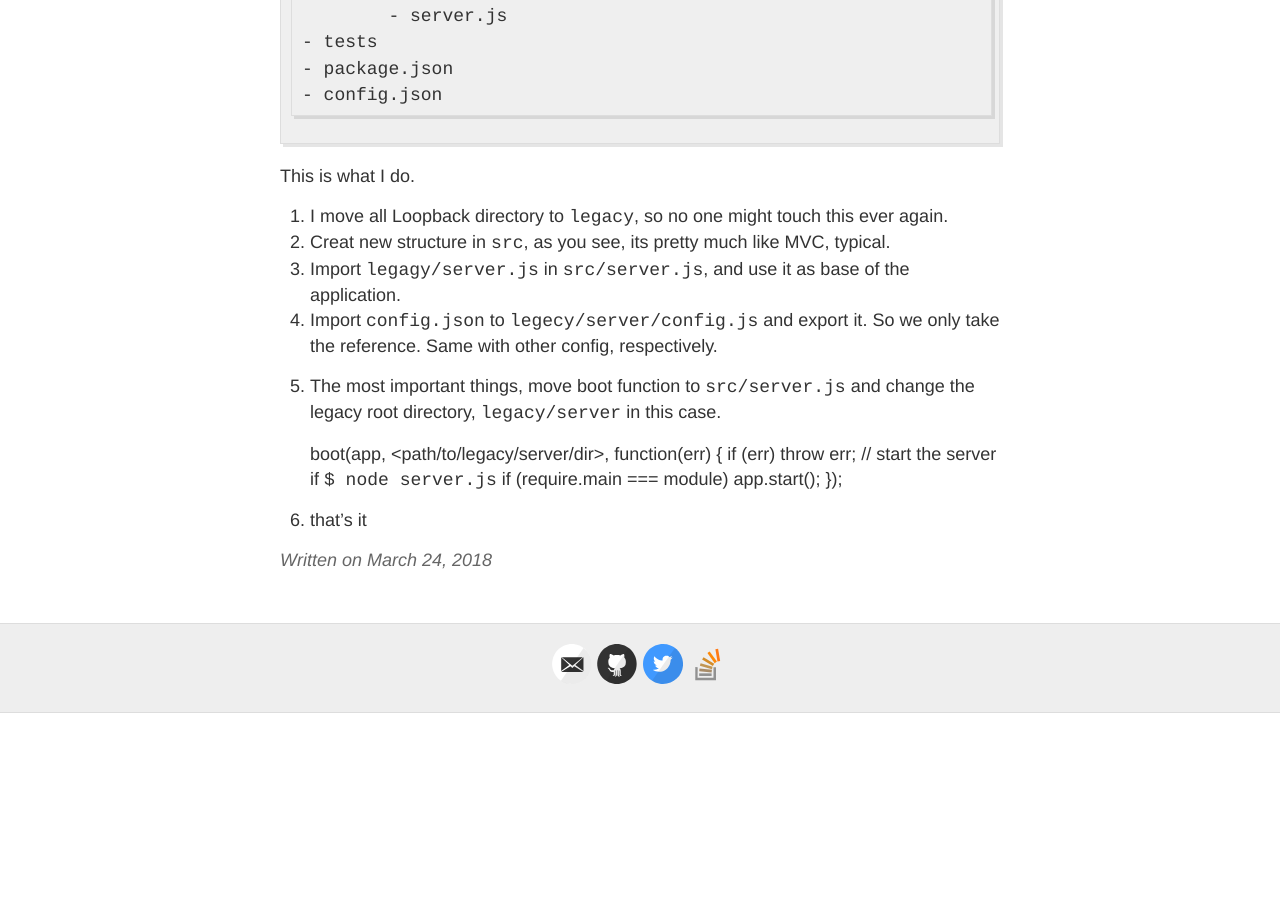
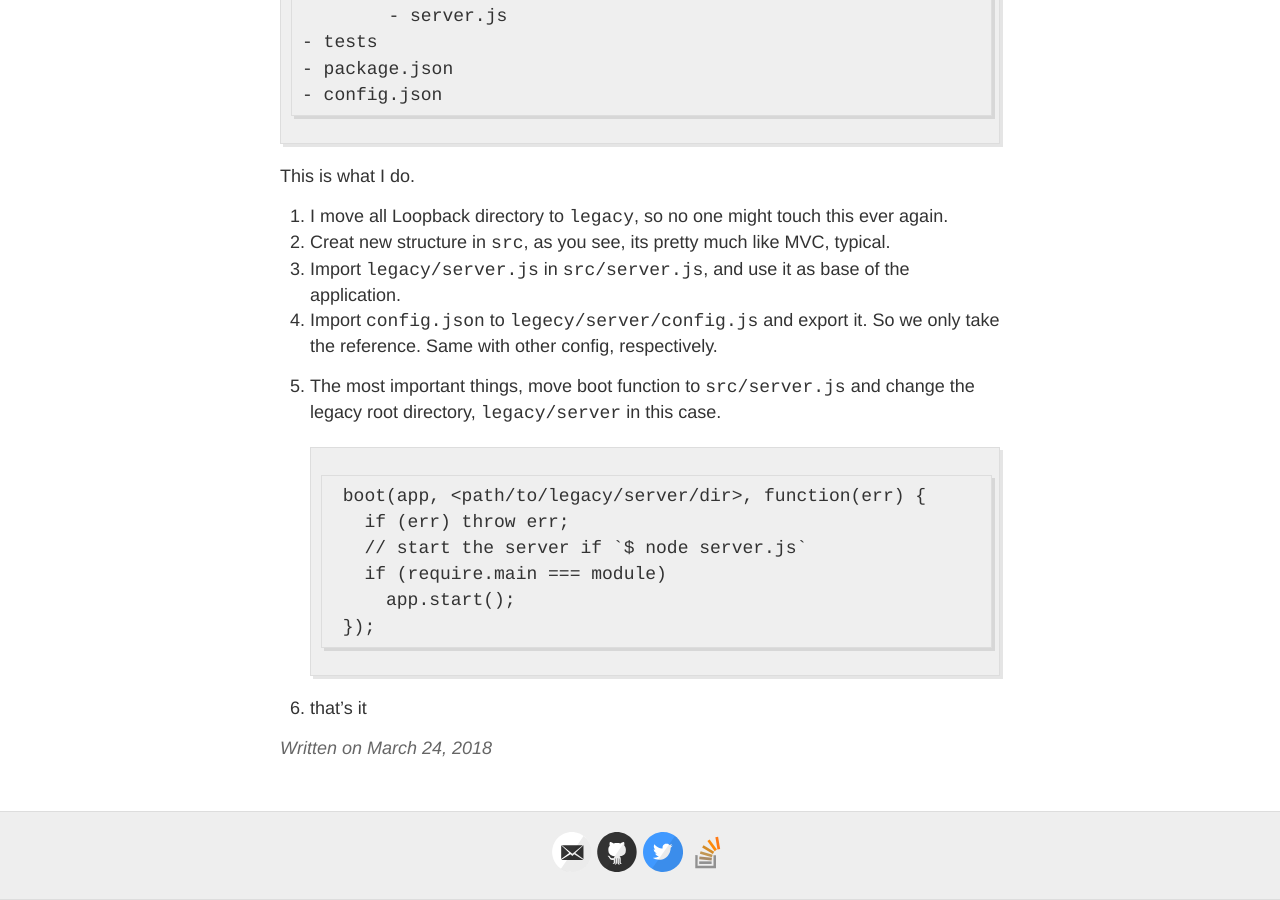
Before and after one commit to egig/egig.github.io, a Jekyll site: the page built from _posts/2019-03-24-refactor-loopback-directory-structure-to-custom-expressjs.markdown, in a window 1280 px wide and 900 px high, scrolled down 1338 px. Built offline with Jekyll 4.4.1, drawn with Linux system fonts in a browser that asks for light colours; before the commit the page ends 2051 px from its top, so only the background shows below that.

Commit message:
Update 2019-03-24-refactor-loopback-directory-structure-to-custom-expressjs.markdown

```diff
--- a/_posts/2019-03-24-refactor-loopback-directory-structure-to-custom-expressjs.markdown
+++ b/_posts/2019-03-24-refactor-loopback-directory-structure-to-custom-expressjs.markdown
@@ -52,16 +52,16 @@
 This is what I do.
 1. I move all Loopback directory to `legacy`, so no one might touch this ever again.
 2. Creat new structure in `src`, as you see, its pretty much like MVC, typical.
-3. Import `legagy/server.js` in  `src/server.js`, and use it as base of the application.
+3. Import `legacy/server.js` in  `src/server.js`, and use it as base of the application.
 4. Import `config.json` to `legecy/server/config.js` and export it. So we only take the reference. Same with other config, respectively.
 4. The most important things, move boot function to `src/server.js` and change the legacy root directory, `legacy/server` in this case.
 
 
-	boot(app, <path/to/legacy/server/dir>, function(err) {
-	  if (err) throw err;
-	  // start the server if `$ node server.js`
-	  if (require.main === module)
-	    app.start();
-	});
+		boot(app, <path/to/legacy/server/dir>, function(err) {
+		  if (err) throw err;
+		  // start the server if `$ node server.js`
+		  if (require.main === module)
+		    app.start();
+		});
 
-4. that's it
+5. that's it
```
